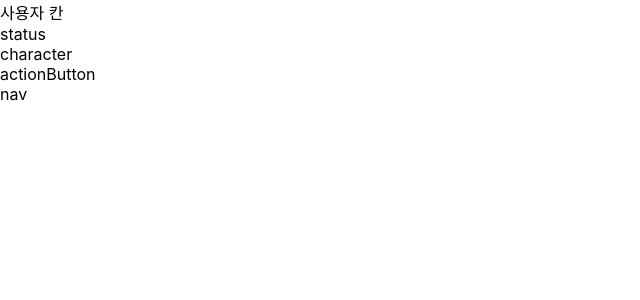
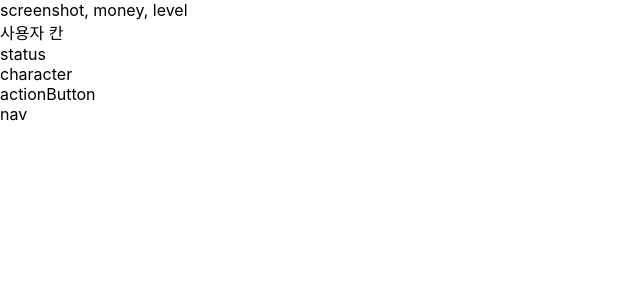
Before and after one commit to wafflestudio/wackathon-temp, a React (Create React App) app in the folder frontend/: page / in a window 1280 px wide. Shown: the top 300 px of the page, without its empty margins (0-640 px from the left). Built offline with nearby package versions, Linux system fonts and the light colour scheme.

Commit message:
UserContainer 작업 시작

```diff
--- a/frontend/src/components/MainPage.tsx
+++ b/frontend/src/components/MainPage.tsx
@@ -1,15 +1,15 @@
 import React from 'react';
-import User from './user/user';
-import Status from './status/status';
 import Character from './character/character';
 import ActionButtons from './actionButtons/actionButtons';
 import Nav from './nav/nav';
+import UserContainer from './user/userContainer';
+import StatusContainer from './status/statusContainer';
 
 export default function MainPage() {
   return (
     <div>
-      <User></User>
-      <Status></Status>
+      <UserContainer></UserContainer>
+      <StatusContainer></StatusContainer>
       <Character></Character>
       <ActionButtons></ActionButtons>
       <Nav></Nav>
--- /dev/null
+++ b/frontend/src/components/status/statusContainer.tsx
@@ -0,0 +1,11 @@
+import React from 'react';
+import Status from './status';
+
+export default function StatusContainer() {
+  //status.map
+  return (
+    <div>
+      <Status></Status>
+    </div>
+  );
+}
--- /dev/null
+++ b/frontend/src/components/user/userContainer.tsx
@@ -0,0 +1,13 @@
+import React from 'react';
+import User from './user';
+import UserInfo from './userInfo';
+import styles from './userContainer.module.scss';
+
+export default function UserContainer() {
+  return (
+    <div className={styles.container}>
+      <UserInfo></UserInfo>
+      <User></User>
+    </div>
+  );
+}
--- /dev/null
+++ b/frontend/src/components/user/userInfo.tsx
@@ -0,0 +1,6 @@
+import React from 'react';
+import styles from './userInfo.module.scss';
+
+export default function UserInfo() {
+  return <div>screenshot, money, level</div>;
+}
```
Also changed, not shown: frontend/src/components/status/statusContainer.module.scss (added), frontend/src/components/user/userContainer.module.scss (added), frontend/src/components/user/userInfo.module.scss (added).
